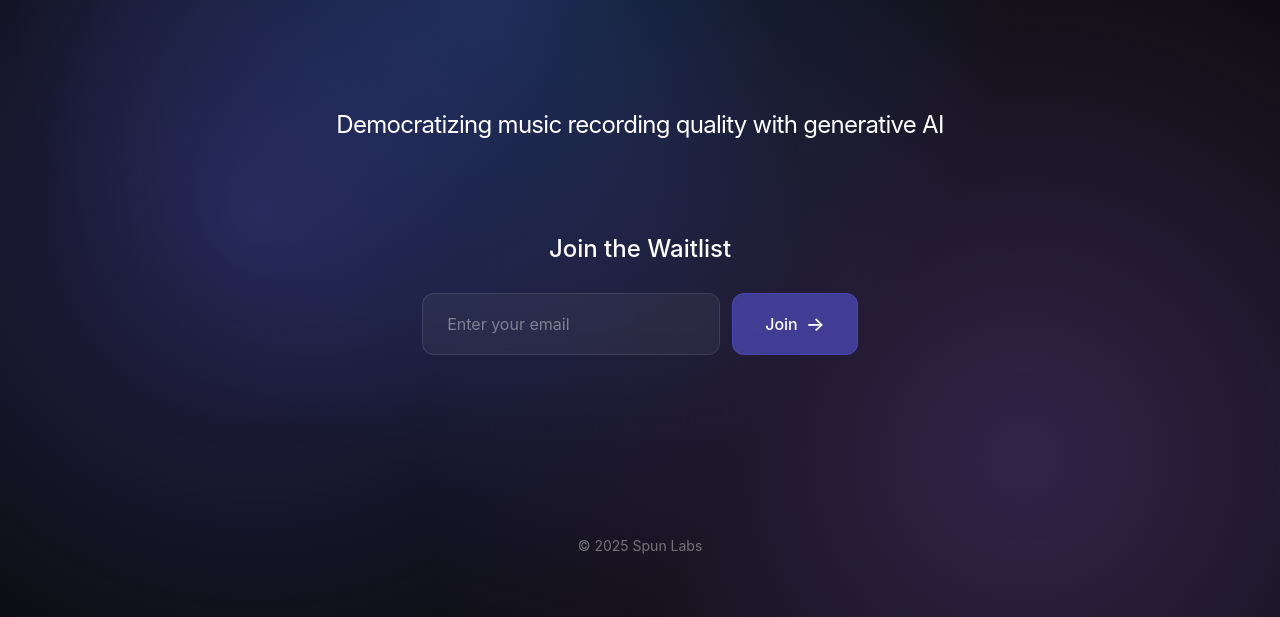
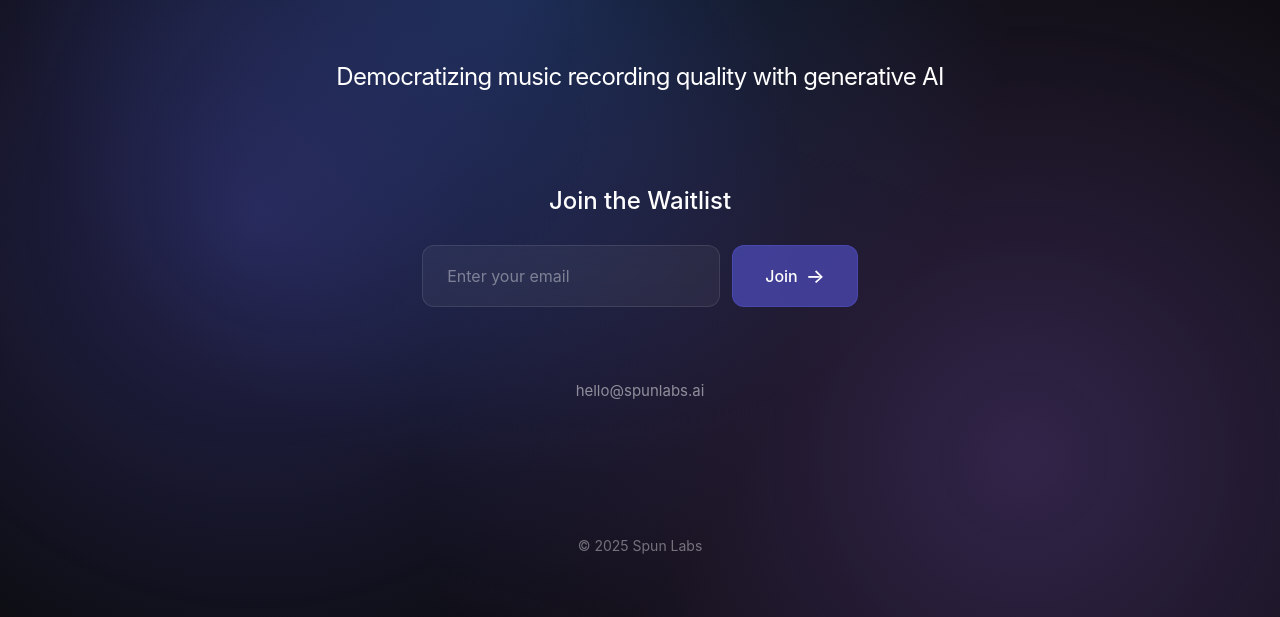
Before and after one commit to aaaronz/spun-labs-website, a plain HTML site: page index.html in a window 1280 px wide. Shown: the part 183-800 px from the top of the page. Drawn offline with Linux system fonts and the light colour scheme.

Commit message:
Add contact section with email address to the main layout

```diff
--- a/index.html
+++ b/index.html
@@ -36,6 +36,9 @@
                 </form>
             </section>
 
+            <section class="contact">
+                <p class="email-text">hello@spunlabs.ai</p>
+            </section>
         </main>
 
         <footer>
```
